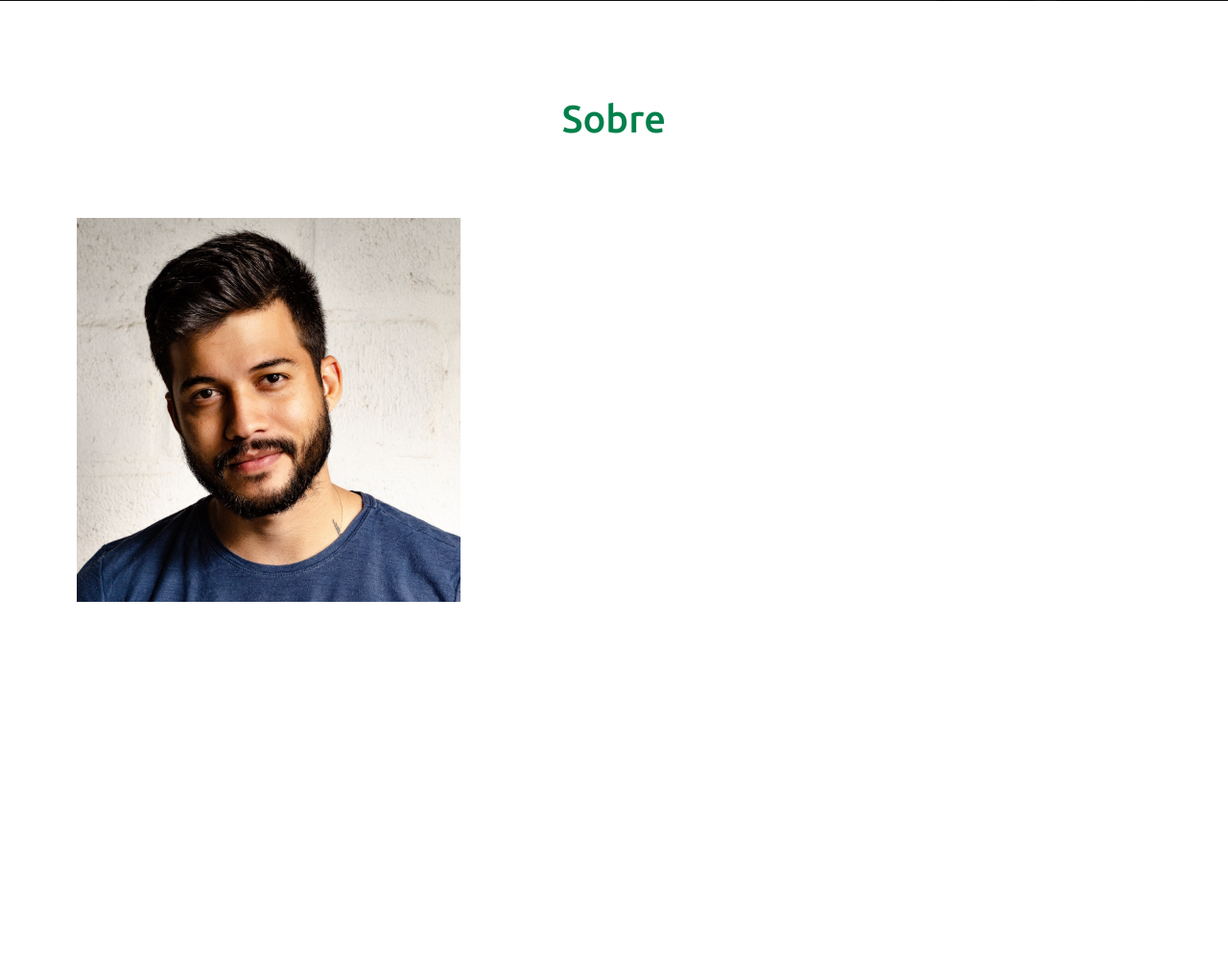
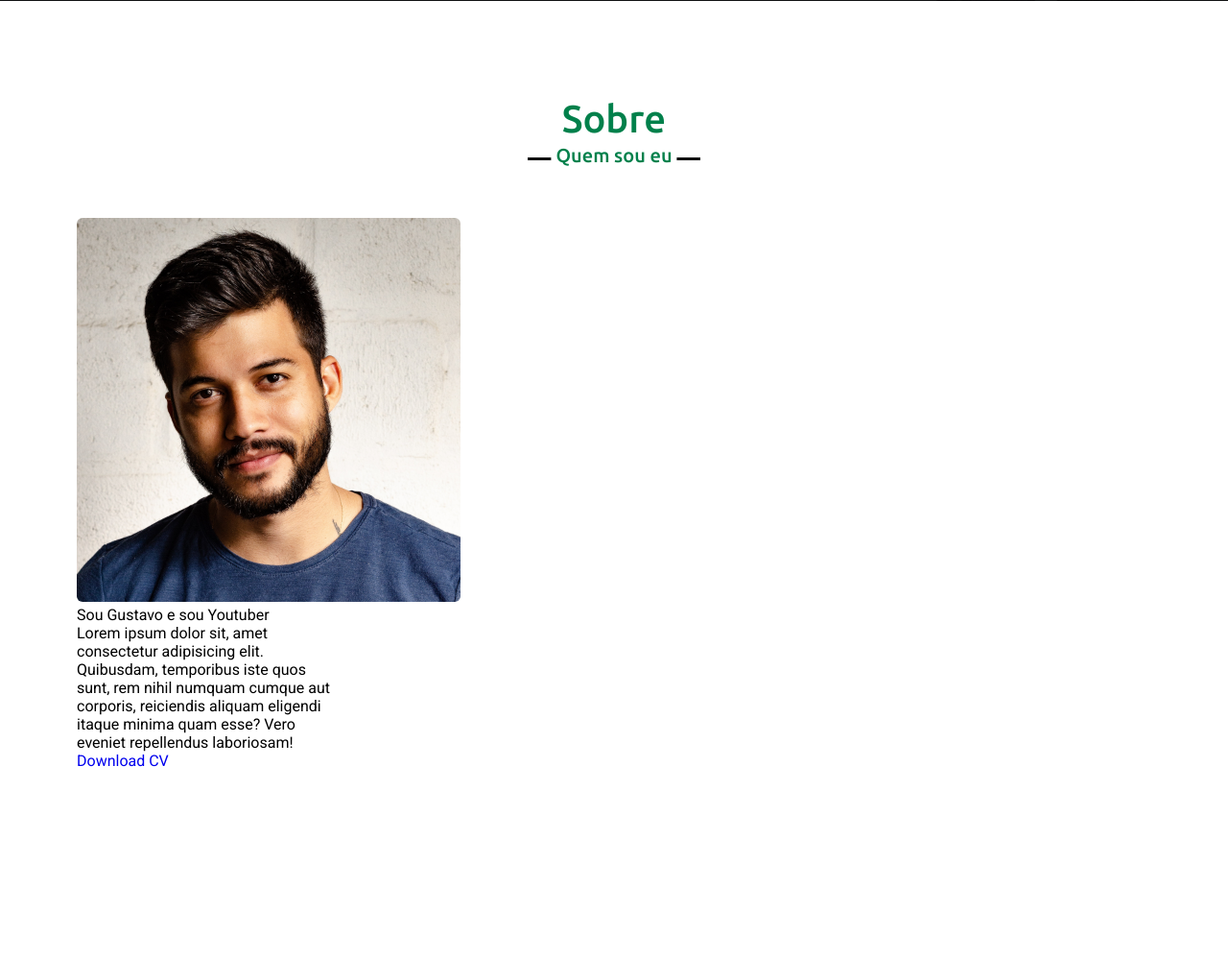
Before and after one commit to gustavohrjesus/estudos, a PHP site: page / in a window 1280 px wide. Shown: the part 799-1797 px from the top of the page at 96% size. Before the commit the page ends 1426 px from the top, so only its background shows below. Run offline with PHP 8.4, Linux system fonts and the light colour scheme.

Commit message:
Studies about HTML-CSS-JS - PortfolioWEB - by FRONT - 38m45s
Creating a website portfolio using HTML, CSS and JS-JQuery.

```diff
--- a/portifolioWebSite/index.html
+++ b/portifolioWebSite/index.html
@@ -45,6 +45,11 @@
             <div class="about-content">
                 <div class="column-left">
                     <img src="image/img-1.jpg" alt="Sobre 01">
+                    <div class="column-right">
+                        <div class="text">Sou Gustavo e sou <span>Youtuber</span> </div>
+                        <p>Lorem ipsum dolor sit, amet consectetur adipisicing elit. Quibusdam, temporibus iste quos sunt, rem nihil numquam cumque aut corporis, reiciendis aliquam eligendi itaque minima quam esse? Vero eveniet repellendus laboriosam!</p>
+                        <a href="#">Download CV</a>
+                    </div>
                 </div>
             </div>
         </div>
--- a/portifolioWebSite/script.js
+++ b/portifolioWebSite/script.js
@@ -13,7 +13,7 @@ $(document).ready(function(){
         // }
     })
 
-    // a funcao abaixa eh usada para o clique do menu hamburg, para esconder ou mostrar o menu
+    // a funcao abaixo eh usada para o clique do menu hamburg, para esconder ou mostrar o menu
     $('.menu-btn').click(function(){
         $('.navbar .menu').toggleClass("active");
         $('.menu-btn i').toggleClass("active");
--- a/portifolioWebSite/style.css
+++ b/portifolioWebSite/style.css
@@ -18,7 +18,7 @@
     /* background-color: #00804b; */
     padding: 30px 0;
     font-family: 'Ubuntu', sans-serif;
-    /* z-index: 999; */
+    z-index: 999;
     transition: all 0.3s ease;
 }
 .navbar.sticky{  /*classe que adicionar cor ao navbar qdo barra de rolagem desce - funcao no script.js*/
@@ -55,9 +55,11 @@
 }
 .navbar .menu li a:hover{
     color: #00804b;
+    /* color:gray; */
 }
 .navbar.sticky .menu li a:hover{/*hover usado no menu qdo barra desce*/
-    color: #00804b;
+    /* color: #00804b; */
+    color:#fff;
 }
 
 /*! home - inicio */
@@ -119,6 +121,12 @@ section{
 .about{
     font-family: 'Roboto', sans-serif;
 }
+.about .about-content{
+    display: flex;
+    flex-wrap: wrap;
+    align-items: center;
+    justify-content: space-between; /* espaco entre os cards de sobre */
+}
 .about .title{
     font-family: 'Ubuntu', sans-serif;
     text-align: center;
@@ -129,10 +137,40 @@ section{
     position: relative;
     color: #00804b;
 }
+.about .title::before{ /* traco abaixo do SOBRE*/
+    content: "";
+    position: absolute;
+    bottom: 0; /*coloca traco abaixo do SOBRE*/
+    left: 50%; /* CENTRALIZA O TRACO*/
+    width: 180px;
+    height: 3px;
+    background: #111;
+    transform: translate(-50%); /* CENTRALIZA O TRACO*/
+}
+.about .title::after{ /* traco e "Quem sou eu" abaixo do SOBRE */
+    content: "Quem sou eu";
+    position: absolute;
+    bottom: -12px; /* listra do lado do Quem sou eu */
+    left: 50%; /* CENTRALIZA O TRACO na horizontal */
+    /* width: 180px;
+    height: 3px; */
+    font-size: 20px;
+    background: #fff;
+    color: #00804b;
+    padding: 5px;
+    transform: translate(-50%); /* CENTRALIZA O TRACO*/
+}
+.about .about-content .column-left{ /* ajusta o conteudo do card */
+    width: 45%;
+}
+.about .about-content .column-right{ /* ajusta o conteudo do card */
+    width: 55%;
+}
 .about .about-content .column-left img{
     width: 400px;
     height: 400px;
     object-fit: cover;
+    border-radius: 6px;
 }
 
 /*todo responsivo */
@@ -150,12 +188,12 @@ section{
     .max-width{
         padding: 0 50px;
     }
-    .menu-btn{
+    .menu-btn{ /* icone hamburg*/
         display: block;
         z-index: 999;
     }
-    .menu-btn:hover{
-        color: #00804b;
+    .menu-btn:hover{ /* icone hamburg hover*/
+        color: #fff;
     }
     .navbar .menu{ /*oculta o menu, deixando so o menu-hamburd*/
         position: fixed;
```
